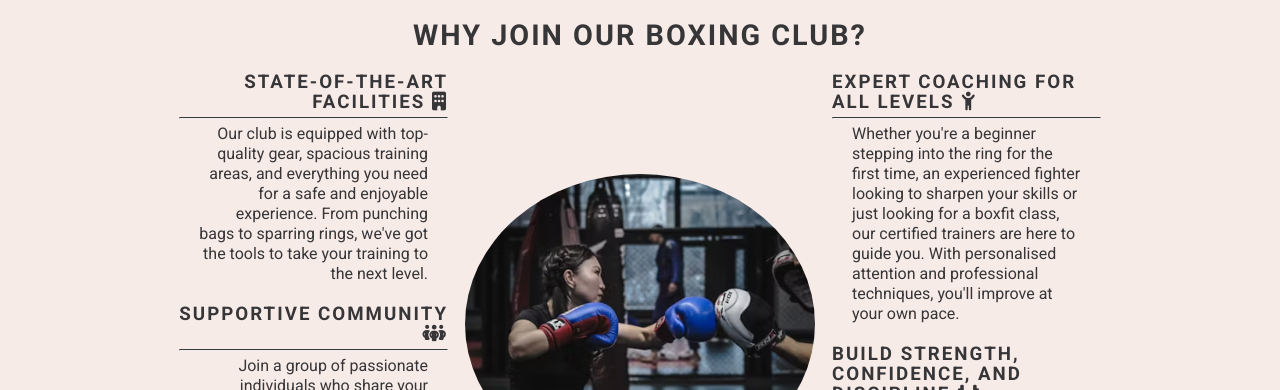
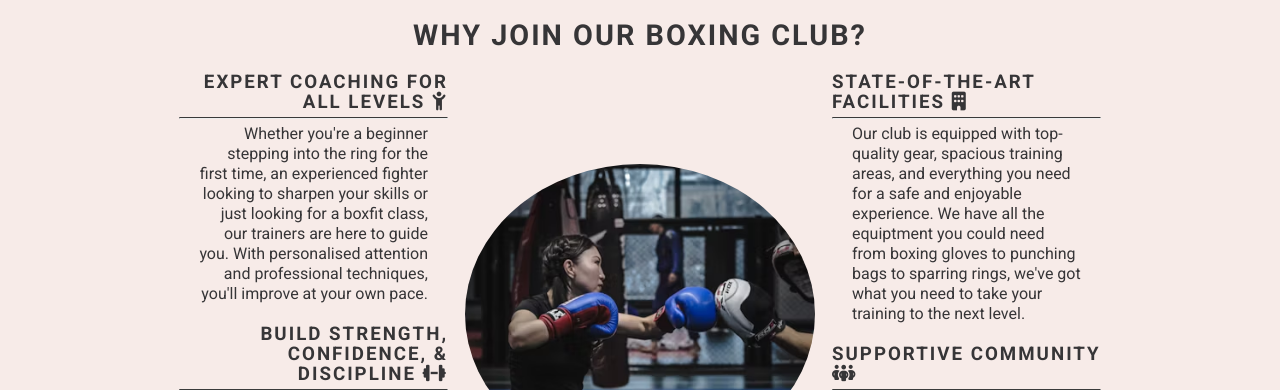
Before and after one commit to SBI-code/boxing-club, a plain HTML site: page index.html in a window 1280 px wide. Shown: the part 562-952 px from the top of the page. Drawn offline with Linux system fonts and the light colour scheme; a web font is replaced by a local one.

Commit message:
fix: Reasons paragraphs showing the wrong way around on larger screens

```diff
--- a/assets/css/style.css
+++ b/assets/css/style.css
@@ -352,7 +352,7 @@ footer {
         width: 70%;
     }
 
-    #benefits-b>div {
+    #benefits-a>div {
         text-align: end;
         align-self: flex-end;
     }
@@ -418,15 +418,15 @@ footer {
         order: 0
     }
 
-    #benefits-a {
+    #benefits-b {
         order: 1;
     }
 
-    #benefits-a>div {
+    #benefits-b>div {
         align-self: flex-start;
     }
 
-    #benefits-b>div {
+    #benefits-a>div {
         align-self: flex-end;
     }
 }
--- a/index.html
+++ b/index.html
@@ -54,13 +54,12 @@
                         <h3>Expert Coaching for All Levels <i class="fa-solid fa-child-reaching"></i></h3>
                         <hr>
                         <p>Whether you're a beginner stepping into the ring for the first time, an experienced
-                            fighter
-                            looking to sharpen your skills or just looking for a boxfit class, our certified
-                            trainers are here to guide you. With
-                            personalised attention and professional techniques, you'll improve at your own pace.</p>
+                            fighter looking to sharpen your skills or just looking for a boxfit class, our
+                            trainers are here to guide you. With personalised attention and professional techniques,
+                            you'll improve at your own pace.</p>
                     </div>
                     <div>
-                        <h3>Build Strength, Confidence, and Discipline <i class="fa-solid fa-dumbbell"></i></h3>
+                        <h3>Build Strength, Confidence, & Discipline <i class="fa-solid fa-dumbbell"></i></h3>
                         <hr>
                         <p>Boxing isn't just about physical fitness; it's a full-body workout that builds mental
                             resilience. Gain strength, improve your endurance, and develop self-confidence while
@@ -72,8 +71,9 @@
                         <h3>State-of-the-Art Facilities <i class="fa-solid fa-building"></i></h3>
                         <hr>
                         <p>Our club is equipped with top-quality gear, spacious training areas, and everything you need
-                            for a safe and enjoyable experience. From punching bags to sparring rings, we've got the
-                            tools to take your training to the next level.</p>
+                            for a safe and enjoyable experience. We have all the equiptment you could need from boxing
+                            gloves to punching bags to sparring rings, we've got what you need to take your training to the
+                            next level.</p>
                     </div>
                     <div>
                         <h3>Supportive Community <i class="fa-solid fa-people-group"></i></h3>
```
